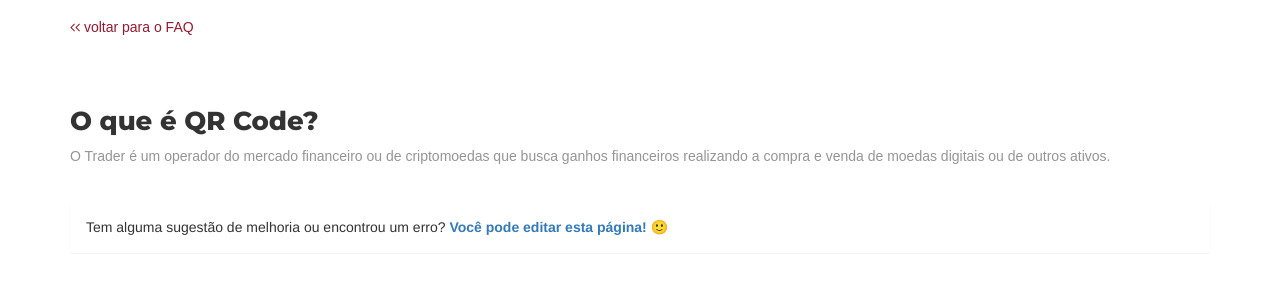
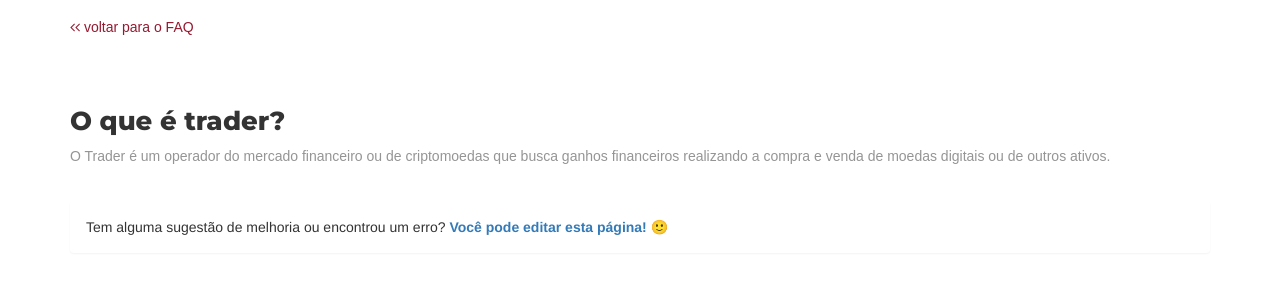
Before and after one commit to digitalbre/brecoins.github.io, a Jekyll site: the page built from faq/o-que-e-trader.md, in a window 1280 px wide and 900 px high, scrolled down 448 px. Shown: the part 155-455 px from the top of the window. Built offline with Jekyll 4.4.1, drawn with Linux system fonts in a browser that asks for light colours; nearby versions of some CDN libraries; some web fonts are replaced; a script that is not in the unit is left out.

Commit message:
Update o-que-e-trader.md

```diff
--- a/faq/o-que-e-trader.md
+++ b/faq/o-que-e-trader.md
@@ -1,7 +1,7 @@
 ---
-title: O que é QR Code?
-seotitle: O que é QR Code?
-description: O que é QR Code?
+title: O que é trader?
+seotitle: Saiba o que é um trader.
+description: Saiba o que é um trader.
 layout: faqpage
 ---
 O Trader é um operador do mercado financeiro ou de criptomoedas que busca ganhos financeiros realizando a compra e venda de moedas digitais ou de outros ativos.
```
